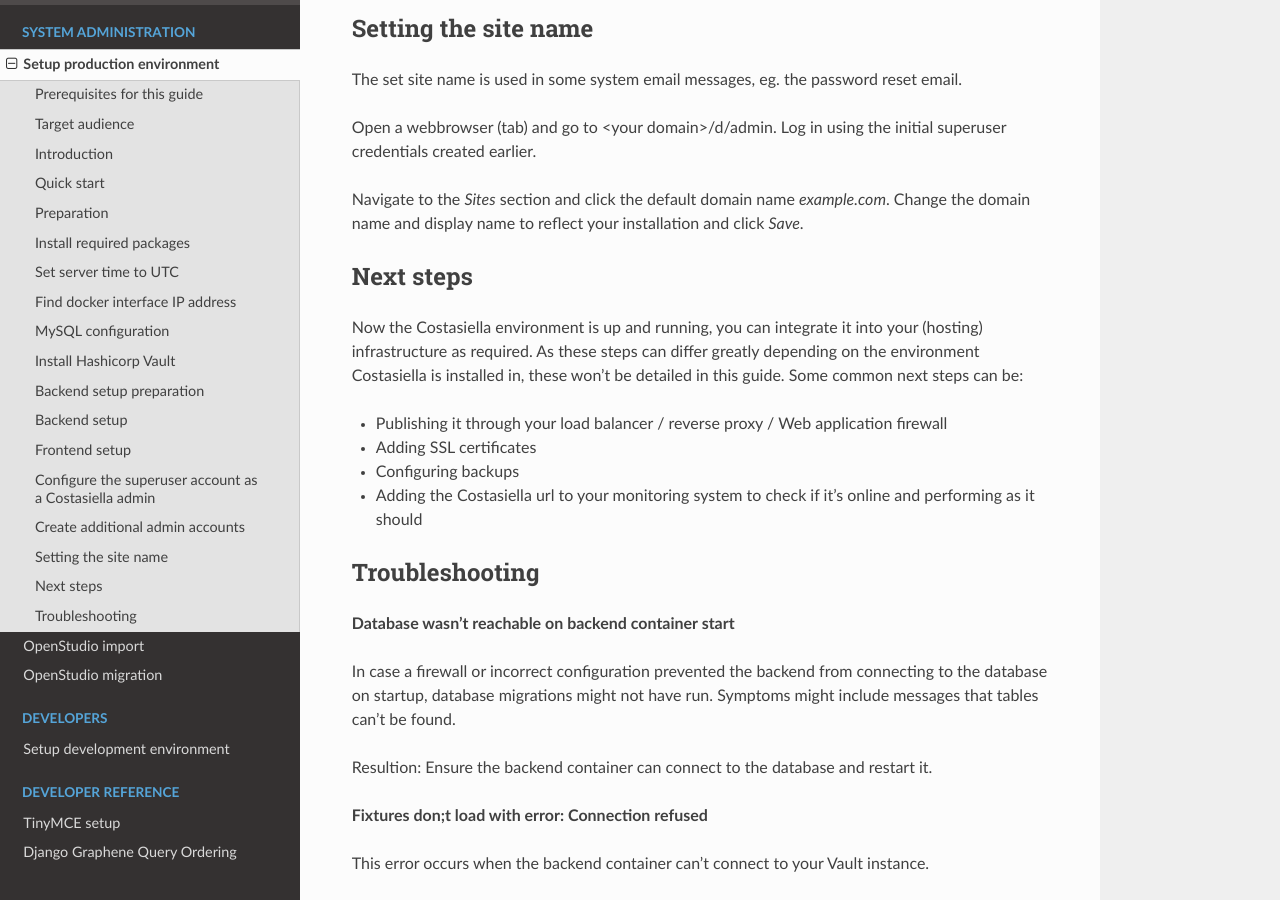
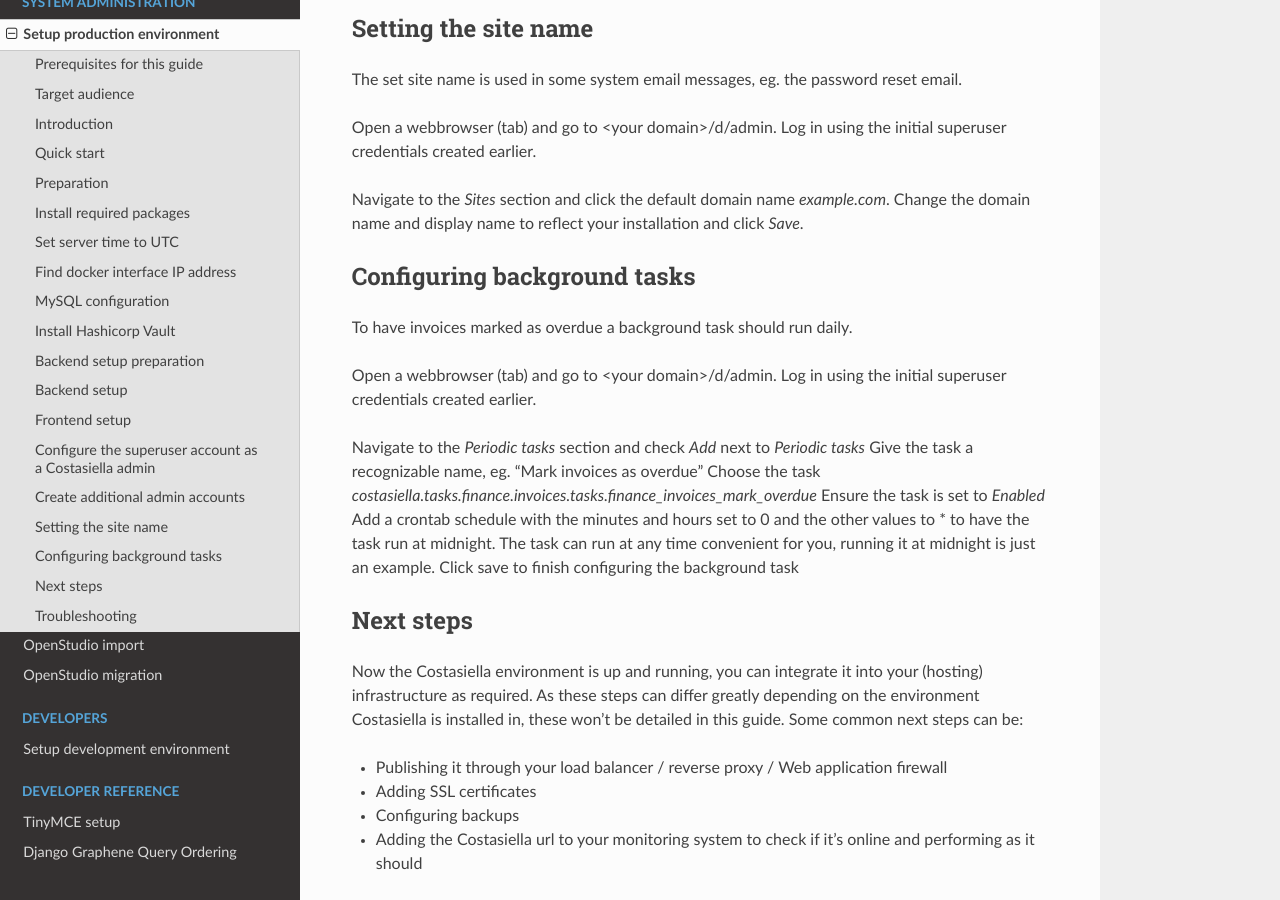
Before and after one commit to costasiella/costasiella_docs, a Sphinx documentation site: the page built from source/sysadmin/setup_production_environment.rst, in a window 1280 px wide and 900 px high, scrolled down 10946 px. Built offline with Sphinx 7.4.7 and the Read the Docs theme 2.0.0, drawn with Linux system fonts in a browser that asks for light colours.

Commit message:
Add section on overdue invoices bg task

```diff
--- a/source/sysadmin/setup_production_environment.rst
+++ b/source/sysadmin/setup_production_environment.rst
@@ -577,6 +577,23 @@
 Change the domain name and display name to reflect your installation and click *Save*.
 
 
+Configuring background tasks
+-----------------------------
+
+To have invoices marked as overdue a background task should run daily.
+
+Open a webbrowser (tab) and go to <your domain>/d/admin.
+Log in using the initial superuser credentials created earlier.
+
+Navigate to the *Periodic tasks* section and check *Add* next to *Periodic tasks*
+Give the task a recognizable name, eg. "Mark invoices as overdue"
+Choose the task *costasiella.tasks.finance.invoices.tasks.finance_invoices_mark_overdue*
+Ensure the task is set to *Enabled*
+Add a crontab schedule with the minutes and hours set to 0 and the other values to * to have the task run at midnight.
+The task can run at any time convenient for you, running it at midnight is just an example.
+Click save to finish configuring the background task
+
+
 Next steps
 ----------
 
```
